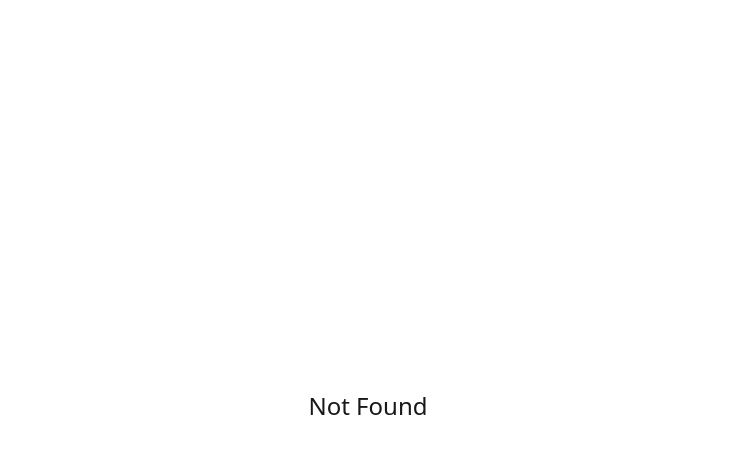
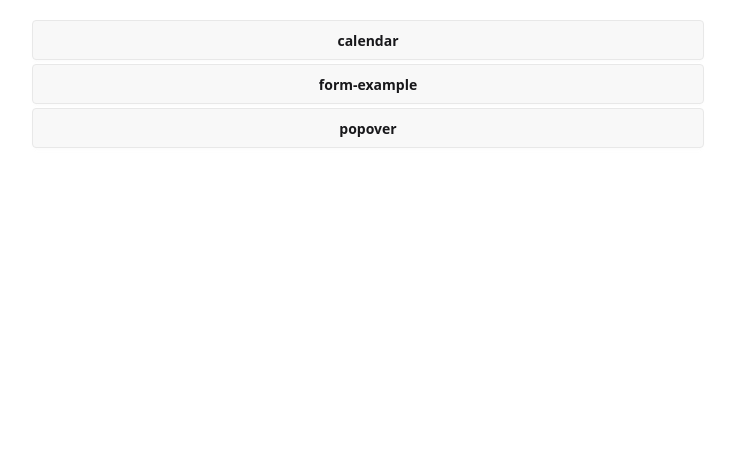
Before and after one commit to importstar/sveltekitten, a SvelteKit app: page /ui in a window 1280 px wide. Before the commit this address had no page. Shown: the top 454 px of the page, without its empty margins (272-1007 px from the left). Built offline with nearby package versions, Linux system fonts and the light colour scheme.

Commit message:
refactor: 💡 update example route

```diff
--- a/src/hooks.server.ts
+++ b/src/hooks.server.ts
@@ -1,5 +1,5 @@
 import apiClientHandle from '$lib/hooks/api-client.hook';
-import { authHandler } from '$lib/hooks/auth.hook';
+// import { authHandler } from '$lib/hooks/auth.hook';
 import { sequence } from '@sveltejs/kit/hooks';
 
-export const handle = sequence(apiClientHandle, authHandler);
+export const handle = sequence(apiClientHandle);
--- a/src/lib/components/ui/Popover.svelte
+++ b/src/lib/components/ui/Popover.svelte
@@ -1,5 +1,5 @@
 <script lang="ts">
-	import { cn } from '$lib/utils/tw-utils';
+	import { cn } from '$lib/shares/tw-utils';
 	import { Popover } from 'bits-ui';
 	import type { Snippet } from 'svelte';
 	import type { ComponentProps } from 'svelte';
--- a/src/routes/+layout.svelte
+++ b/src/routes/+layout.svelte
@@ -3,4 +3,8 @@
 	let { children } = $props();
 </script>
 
+<svelte:head>
+	<title>SvelteKitten</title>
+</svelte:head>
+
 {@render children()}
--- a/src/routes/+page.svelte
+++ b/src/routes/+page.svelte
@@ -7,5 +7,5 @@
 	>
 		SvelteKitten
 	</h1>
-	<a href="/pokemons" class="btn btn-primary mt-5"> Pokemon Example </a>
+	<a href="/ui" class="btn btn-primary mt-5"> UI Example </a>
 </div>
--- /dev/null
+++ b/src/routes/ui/+page.svelte
@@ -0,0 +1,5 @@
+<div class="flex flex-col gap-1">
+	<a class="btn" href="/ui/calendar">calendar</a>
+	<a class="btn" href="/ui/form-example">form-example</a>
+	<a class="btn" href="/ui/popover">popover</a>
+</div>
```
